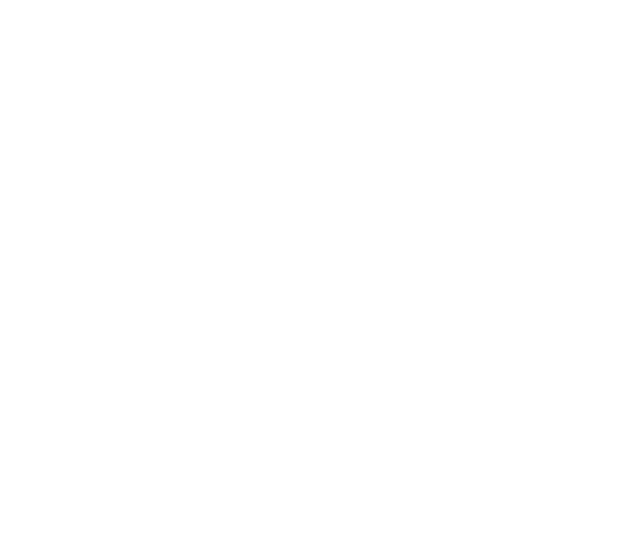
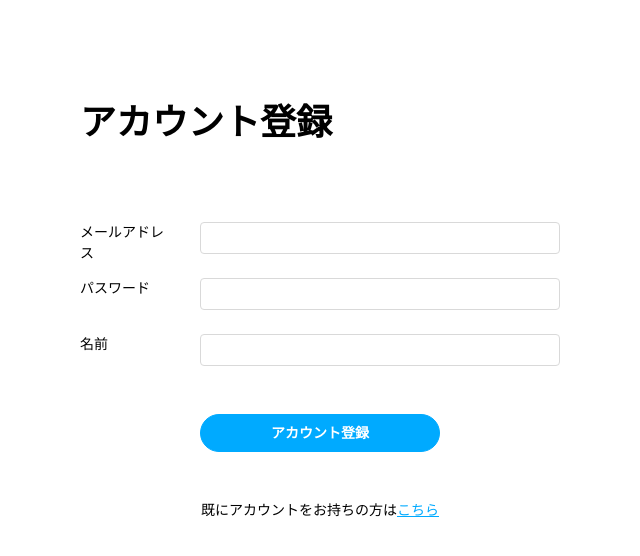
Before and after one commit to sawashow42/kadai-nuxtjs, a Nuxt app: page /signup in a window 1280 px wide. Before the commit this address had no page. Shown: the top 556 px of the page, without its empty margins (320-960 px from the left). Built offline with nearby package versions, Linux system fonts and the light colour scheme.

Commit message:
signup.vueの見た目だけ完成

```diff
--- a/assets/style/font.css
+++ b/assets/style/font.css
@@ -22,12 +22,13 @@
 span {
   font: inherit;
   letter-spacing: inherit;
-  color: inherit;
+  /* color: inherit; */
+  color: --blue1;
 }
 a,
-a:hover {
+/* a:hover {
   text-decoration: none;
-}
+} */
 pre,
 input,
 textarea {
--- a/pages/index.vue
+++ b/pages/index.vue
@@ -1,5 +1,8 @@
 <template>
   <div class="main">
+    <div v-if="loading === true">
+      <Loading />
+    </div>
     <h1 class="h1">チュートリアルToDoリスト</h1>
     <div class="mt48">
       <h2 class="h2">ToDoリスト</h2>
@@ -105,16 +108,19 @@
 </template>
 
 <script>
+import Loading from "~/components/Loading.vue";
 import firebase from "~/plugins/firebase";
 const db = firebase.firestore();
 
 export default {
   name: "IndexPage",
+  components: { Loading },
   data() {
     return {
       filter: null,
       todos: [],
       newLine: "",
+      loading: true,
     };
   },
   created() {
@@ -124,11 +130,10 @@
       .get()
       .then((snapshot) => {
         snapshot.forEach((doc) => {
-          console.log(doc.data());
           const padLeft = (num) => {
-          return ("00" + num).slice(-2);
+            return ("00" + num).slice(-2);
           };
-          const docDate = doc.data().createdAt.toDate()
+          const docDate = doc.data().createdAt.toDate();
           const year = docDate.getFullYear();
           const month = padLeft(docDate.getMonth() + 1);
           const date = padLeft(docDate.getDate());
@@ -141,15 +146,16 @@
             isDone: doc.data().isDone,
             note: doc.data().note,
           });
-          console.log(this.todos);
+          this.loading = false;
+          console.log(this.loading);
         });
       });
+    console.log(this.loading);
   },
   computed: {
     filteredTodos() {
       if (this.filter === null) {
         return this.todos;
-        f;
       } else {
         return this.todos.filter((todo) => todo.isDone === this.filter);
       }
@@ -176,11 +182,15 @@
       const hour = padLeft(now.getHours());
       const min = padLeft(now.getMinutes());
 
-      db.collection("users").doc("0").collection("todos").doc(now.getTime().toString()).set({
-        createdAt: firebase.firestore.FieldValue.serverTimestamp(),
-        isDone: false,
-        note: this.newLine,
-      });
+      db.collection("users")
+        .doc("0")
+        .collection("todos")
+        .doc(now.getTime().toString())
+        .set({
+          createdAt: firebase.firestore.FieldValue.serverTimestamp(),
+          isDone: false,
+          note: this.newLine,
+        });
       this.todos.push({
         id: now.getTime().toString(),
         isDone: false,
@@ -198,8 +208,8 @@
       // console.log(todo.isDone)
       db.collection("users").doc("0").collection("todos").doc(todo.id).update({
         isDone: todo.isDone,
-      })
-    }
+      });
+    },
   },
 };
 </script>
--- /dev/null
+++ b/pages/signup.vue
@@ -0,0 +1,60 @@
+<template>
+  <div class="main">
+    <h1 class="h1">アカウント登録</h1>
+    <div class="mt48">
+      <div class="mt24 form_row">
+        <label class="label" for="mail">メールアドレス</label>
+        <input class="input" id="mail" type="text" />
+      </div>
+      <div class="mt24 form_row">
+        <label class="label" for="passwd">パスワード</label>
+        <input class="input" id="passwd" type="text" />
+      </div>
+      <div class="mt24 form_row">
+        <label class="label" for="name">名前</label>
+        <input class="input" id="name" type="text" />
+      </div>
+    </div>
+    <div class="mt48">
+      <button class="btn btn--blue">アカウント登録</button>
+    </div>
+    <div class="mt48">
+      <p class="note">既にアカウントをお持ちの方は<a href="">こちら</a></p>
+    </div>
+  </div>
+</template>
+
+<style scoped>
+.main {
+  margin-top: 96px;
+  width: 480px;
+}
+.label {
+  display: block;
+  float: left;
+  width: 96px;
+  margin-right: 24px;
+}
+.input {
+  width: 360px;
+}
+.btn {
+  width: 240px;
+  margin: 0 auto;
+}
+.note {
+  text-align: center;
+}
+a {
+  color: var(--blue1);
+}
+@media screen and (max-width: 480px) {
+  .main {
+    width: calc(100% - 16px * 2);
+    margin-top: 36px;
+  }
+  .input {
+    width: 223px;
+  }
+}
+</style>
```
